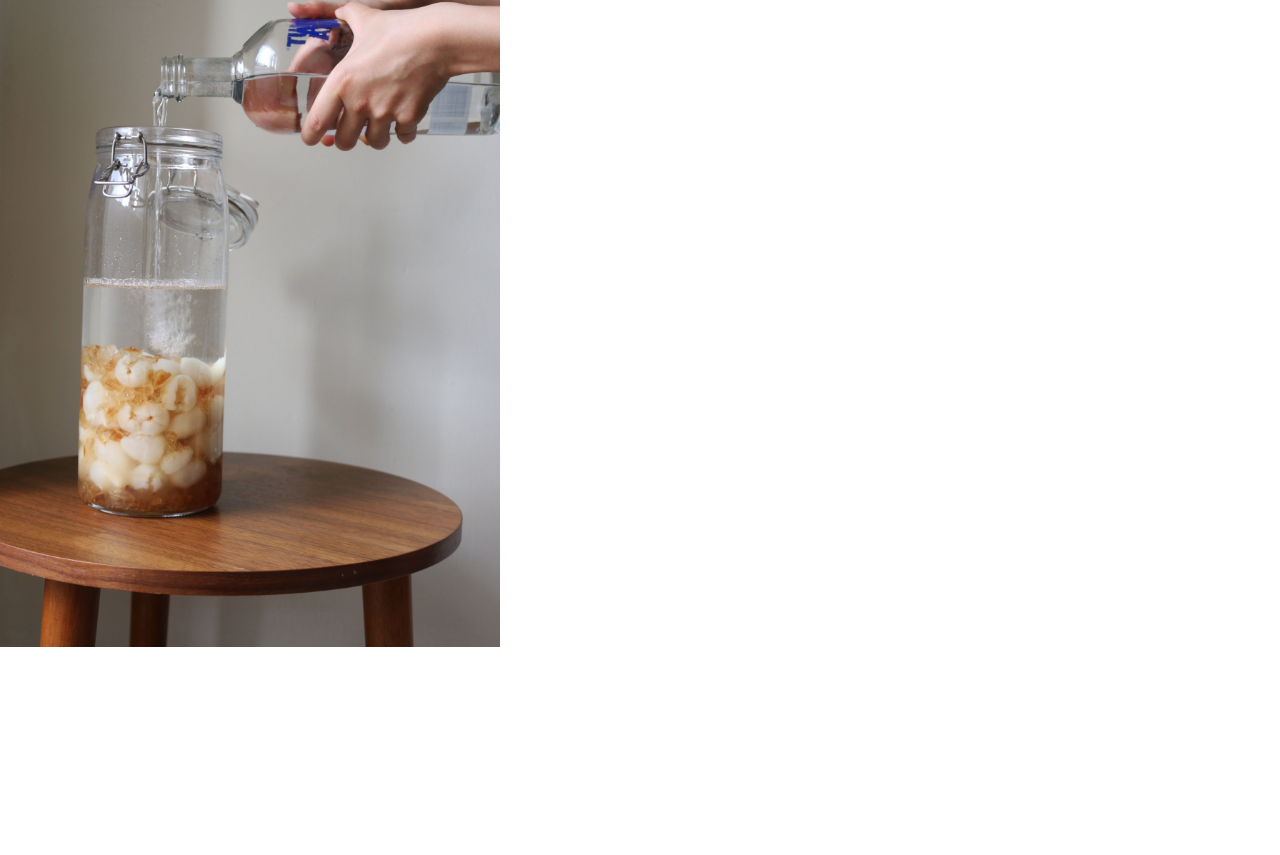
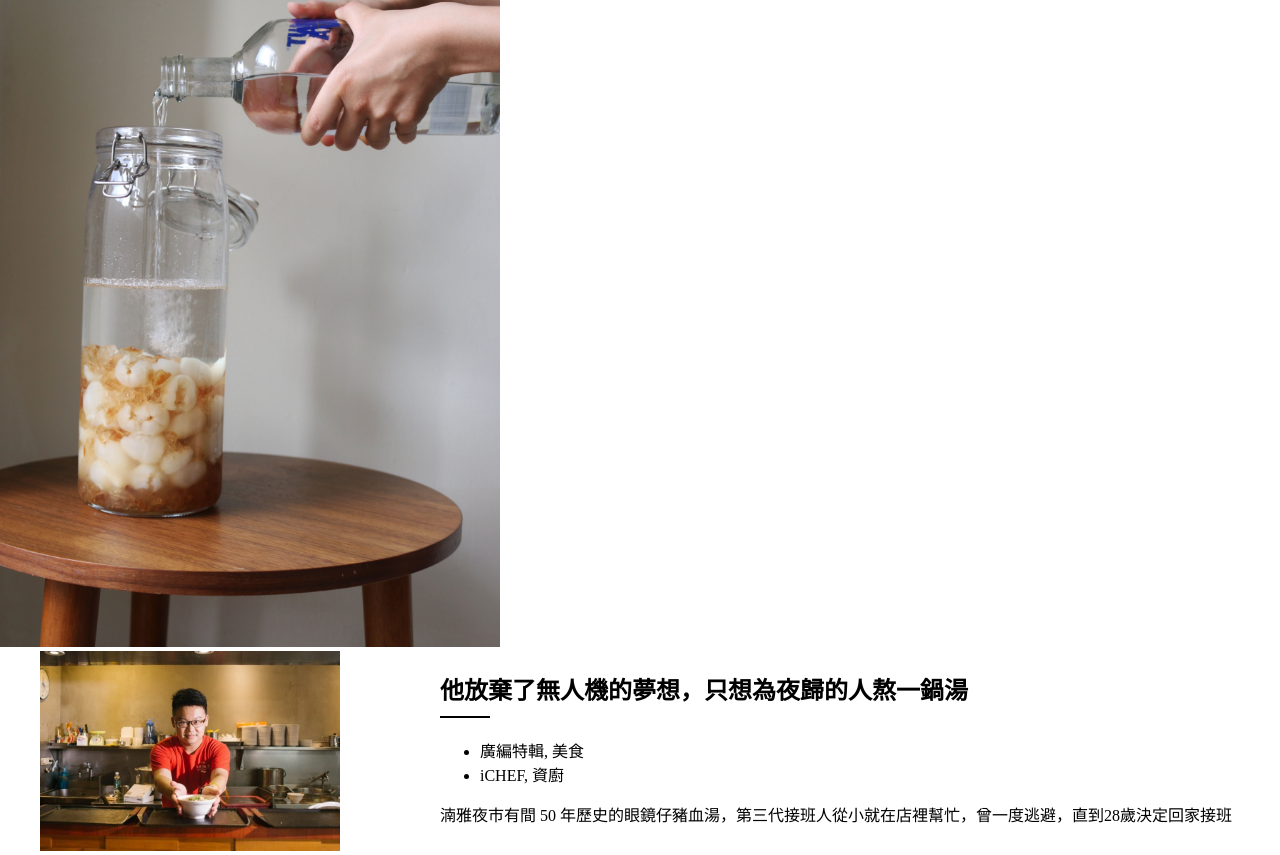
Before and after one commit to sexfat/dd104, a plain HTML site: page index.html in a window 1280 px wide. Shown: the part 1412-2267 px from the top of the page. Before the commit the page ends 2063 px from the top, so only its background shows below. Drawn offline with Linux system fonts and the light colour scheme.

Commit message:
add 練習

```diff
--- a/index.html
+++ b/index.html
@@ -11,8 +11,9 @@
     <style>
         body {
             padding: 0;
-            margin: 0 ;
+            margin: 0;
         }
+
         .topbar {
             margin-bottom: 0px;
             background-color: rgb(19, 19, 19);
@@ -34,16 +35,42 @@
             margin: 0;
 
         }
+
         .content {
             /* background-color: rgb(28, 253, 167); */
             height: 500px;
             color: #000;
         }
 
-        article .box  {
+        article .box {
             width: 500px;
             color: blue
         }
+        /* 練習 */
+        .section article {
+            width:  1200px;
+            margin: 0 auto;
+        }
+        .section article img   {
+            width: 300px
+        }
+        .section article .pic   {
+            width: 300px;
+            float: left;
+        }
+        .section article .main {
+            width: 800px;
+            float: right;
+        }
+        /* 額外加底線 */
+        .section article .main h2::after {
+              display: block;
+              content: '';
+              margin-top: 10px;
+              border-bottom: 2px solid #000;
+              width: 50px;
+        }
+
         /* .box p  {
          border-bottom: 1px solid #000
 
@@ -53,6 +80,7 @@
         img {
             width: 500px;
         }
+
         .left_100 {
 
             margin-left: 100px;
@@ -86,7 +114,7 @@
                 <p>
                     夏天到來的時候，雖然暑氣難耐、氣候潮濕，<br>卻也盛產許多水果，讓人對夏天多了份期待。
                 </p>
-                 <hr>
+                <hr>
                 <p>
                     說到屬於夏天的水果，除了芒果之外，最讓我期待的就是荔枝，一小顆翠白的果實，嚐起來多汁、甜而不膩口，而且有玉荷包、黑葉、糯米荔枝不同的品種依序成熟。但每當忍不住一顆接一顆吃的時候，總想起小時候因為吃太多荔枝而流鼻血的故事，而收斂許多。
                 </p>
@@ -94,7 +122,7 @@
                     因為貪戀著荔枝的滋味，而想盡辦法延後它的保存期限，用報紙包覆冷藏、浸泡鹽水後冷藏、剝殼後冷凍，但即使這樣也只能將時間往後延一至兩個禮拜。於是想到可以將荔枝泡成酒，即使過了荔枝的產季，仍然可以品嚐到荔枝的滋味。等待三個月的釀製，到了秋天的時候開瓶，搭配微涼的天氣飲用，剛剛好。
                 </p>
                 <span>
-                  span
+                    span
                 </span>
                 <span>
                     span
@@ -104,9 +132,22 @@
             <div><img src="img/img_2623e68bb7e8b29d.jpg" alt=""></div>
         </article>
 
-        <section>
+        <section class="section">
+            <article>
+                <div class="pic"><img src="img/DSC_7260-1-600x400.jpg" alt=""></div>
+                <div class="main">
+                    <h2>他放棄了無人機的夢想，只想為夜歸的人熬一鍋湯</h2>
+                    <ul>
+                        <li>廣編特輯, 美食</li>
+                        <li>iCHEF, 資廚</li>
+                    </ul>
+                    <div class="contents">
+                            湳雅夜市有間 50 年歷史的眼鏡仔豬血湯，第三代接班人從小就在店裡幫忙，曾一度逃避，直到28歲決定回家接班
+                    </div>
 
+                </div>
 
+            </article>
         </section>
     </div>
     <footer>
```
Also changed, not shown: img/DSC_7260-1-600x400.jpg (added), img/hero-img.png (added).
